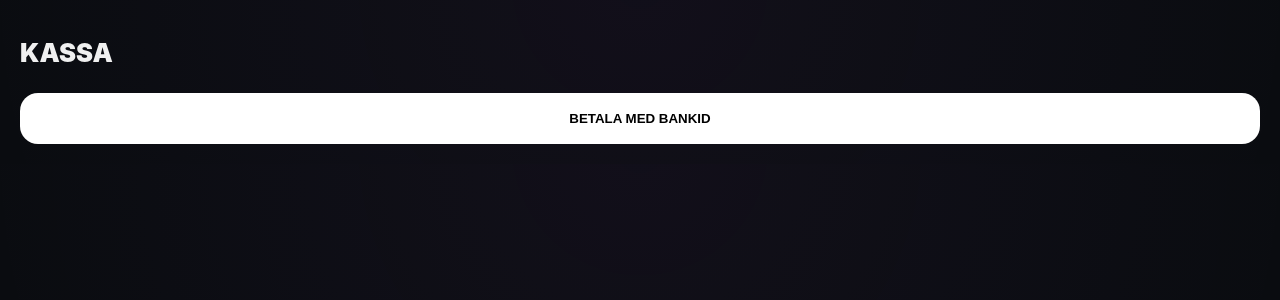
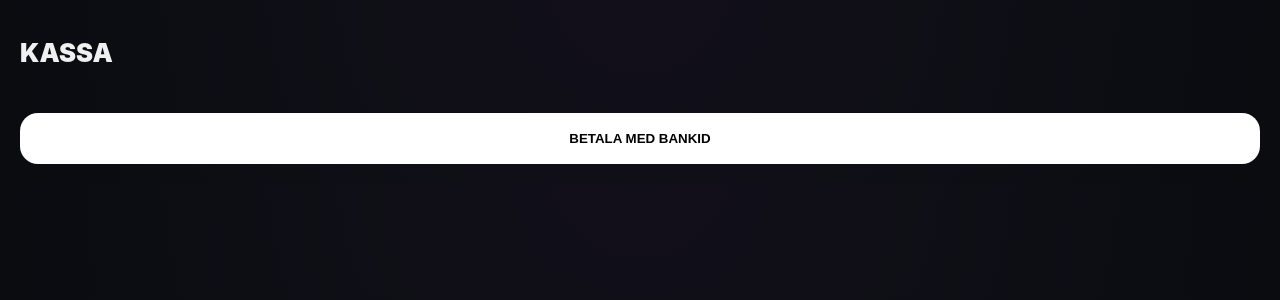
Before and after one commit to gascheckking/marketbeg-appGem, a Next.js app: page /checkout in a window 1280 px wide. Shown: the top 300 px of the page. Built offline with nearby package versions, Linux system fonts and the light colour scheme.

Commit message:
Update CheckoutClient.tsx

```diff
--- a/components/CheckoutClient.tsx
+++ b/components/CheckoutClient.tsx
@@ -1,10 +1,13 @@
 // components/CheckoutClient.tsx
 "use client";
 
-import React, { useState } from "react";
+import React, { Suspense, useState } from "react";
 import { useRouter, useSearchParams } from "next/navigation";
 
-export default function CheckoutClient() {
+/* ----------------------------- */
+/* INRE KOMPONENT (URL-LOGIK)    */
+/* ----------------------------- */
+function CheckoutInner() {
   const router = useRouter();
   const params = useSearchParams();
 
@@ -18,9 +21,13 @@ export default function CheckoutClient() {
   const total = basePrice + shieldFee;
 
   return (
-    <div className="page-wrapper" style={{ padding: 20, animation: "fadeIn 0.4s ease" }}>
+    <div
+      className="page-wrapper"
+      style={{ padding: 20, animation: "fadeIn 0.4s ease" }}
+    >
       <header style={{ marginBottom: 25 }}>
         <h1 style={{ fontSize: "1.6rem", fontWeight: 900 }}>KASSA</h1>
+
         {trust && (
           <div style={{ fontSize: 9, fontWeight: 800, opacity: 0.6 }}>
             Köpare med {trust}% tillit • {demand}
@@ -28,7 +35,8 @@ export default function CheckoutClient() {
         )}
       </header>
 
-      {/* … resten exakt som du redan har … */}
+      {/* ---- EXISTERANDE INNEHÅLL KAN LIGGA HÄR OÄNDRAT ---- */}
+      {/* Shield toggle, prisrad, sammanställning etc */}
 
       <button
         onClick={() => router.push("/checkout/success")}
@@ -40,6 +48,7 @@ export default function CheckoutClient() {
           color: "#000",
           fontWeight: 900,
           border: "none",
+          marginTop: 20,
         }}
       >
         BETALA MED BANKID
@@ -47,3 +56,23 @@ export default function CheckoutClient() {
     </div>
   );
 }
+
+/* ----------------------------- */
+/* YTTRE EXPORT (SUSPENSE)       */
+/* ----------------------------- */
+export default function CheckoutClient() {
+  return (
+    <Suspense
+      fallback={
+        <div
+          className="page-wrapper"
+          style={{ padding: 20, fontSize: 10, opacity: 0.6 }}
+        >
+          LADDAR KASSA…
+        </div>
+      }
+    >
+      <CheckoutInner />
+    </Suspense>
+  );
+}
```
